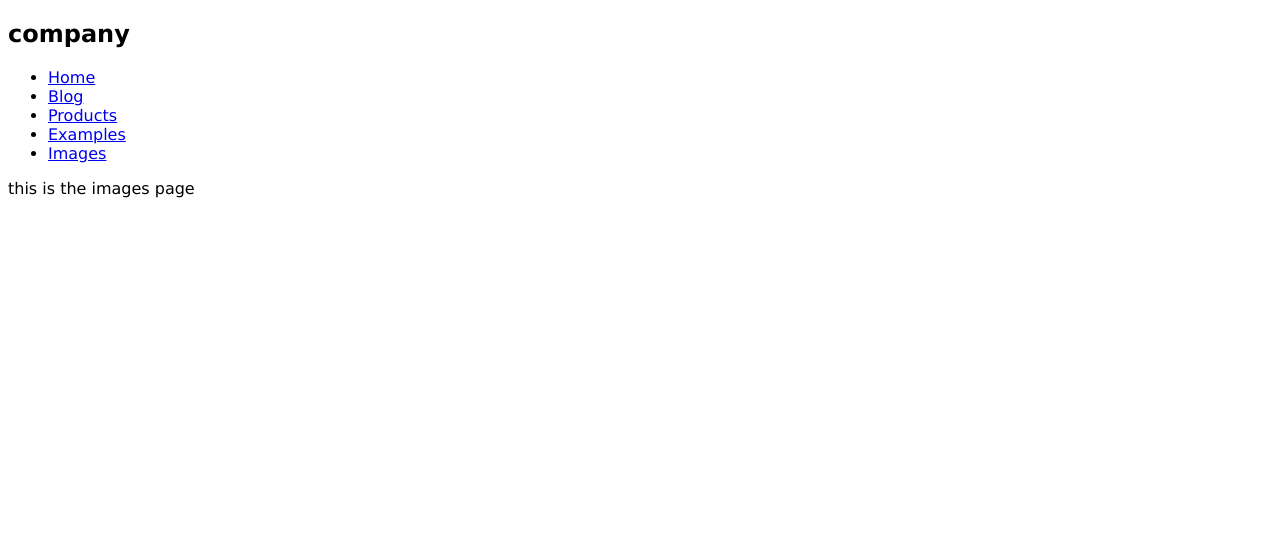
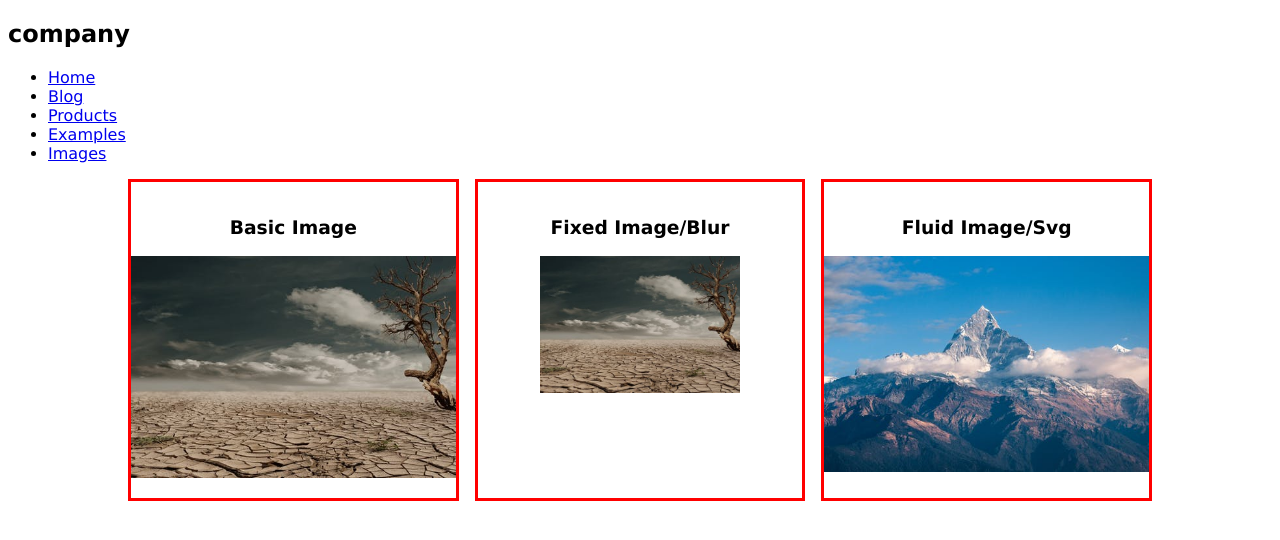
Before and after one commit to shiraz/gatsby-courses, a Gatsby site in the folder tutorial/: page /images in a window 1280 px wide. Built offline with nearby package versions, Linux system fonts and the light colour scheme; Gatsby itself is replaced by a stand-in of ours.

Commit message:
Tutorial 44

```diff
--- /dev/null
+++ b/tutorial/src/examples/images.js
@@ -0,0 +1,70 @@
+import React from 'react'
+import {graphql, useStaticQuery} from 'gatsby'
+import styled from 'styled-components'
+import Image from 'gatsby-image'
+
+import img from '../images/desert.jpeg'
+
+const getImages = graphql`
+  {
+    fixed: file(relativePath: { eq: "desert.jpeg" }) {
+      childImageSharp {
+        fixed(width: 200, grayscale: true) {
+          ...GatsbyImageSharpFixed
+        }
+      }
+    }
+    fluid: file(relativePath: { eq: "mountain.jpeg" }) {
+      childImageSharp {
+        fluid {
+          ...GatsbyImageSharpFluid_tracedSVG
+        }
+      }
+    }
+  }
+`
+
+const Images = () => {
+    const data = useStaticQuery(getImages);
+    return (
+        <Wrapper>
+            <article>
+                <h3>basic image</h3>
+                <img src={img} className="basic" />
+            </article>
+            <article>
+                <h3>fixed image/blur</h3>
+                <Image fixed={data.fixed.childImageSharp.fixed} />
+            </article>
+            <article>
+                <h3>fluid image/svg</h3>
+                <Image fluid={data.fluid.childImageSharp.fluid} />
+            </article>
+        </Wrapper>
+    )
+}
+
+const Wrapper = styled.section`
+text-align: center;
+text-transform: capitalize;
+width: 80vw;
+margin: 0 auto 10rem auto;
+
+.basic {
+    width: 100%;
+}
+
+article {
+    border: 3px solid red;
+    padding: 1rem 0;
+}
+
+@media (min-width: 992px) {
+    display: grid;
+    grid-template-columns: 1fr 1fr 1fr;
+    grid-column-gap: 1rem;
+}
+
+`
+
+export default Images
--- a/tutorial/src/pages/images.js
+++ b/tutorial/src/pages/images.js
@@ -1,13 +1,12 @@
 import React from 'react'
 
 import Layout from '../components/layout'
+import Images from '../examples/images'
 
 const images = () => {
     return (
         <Layout>
-            <div>
-                this is the images page
-            </div>
+            <Images />
         </Layout>
     )
 }
```
